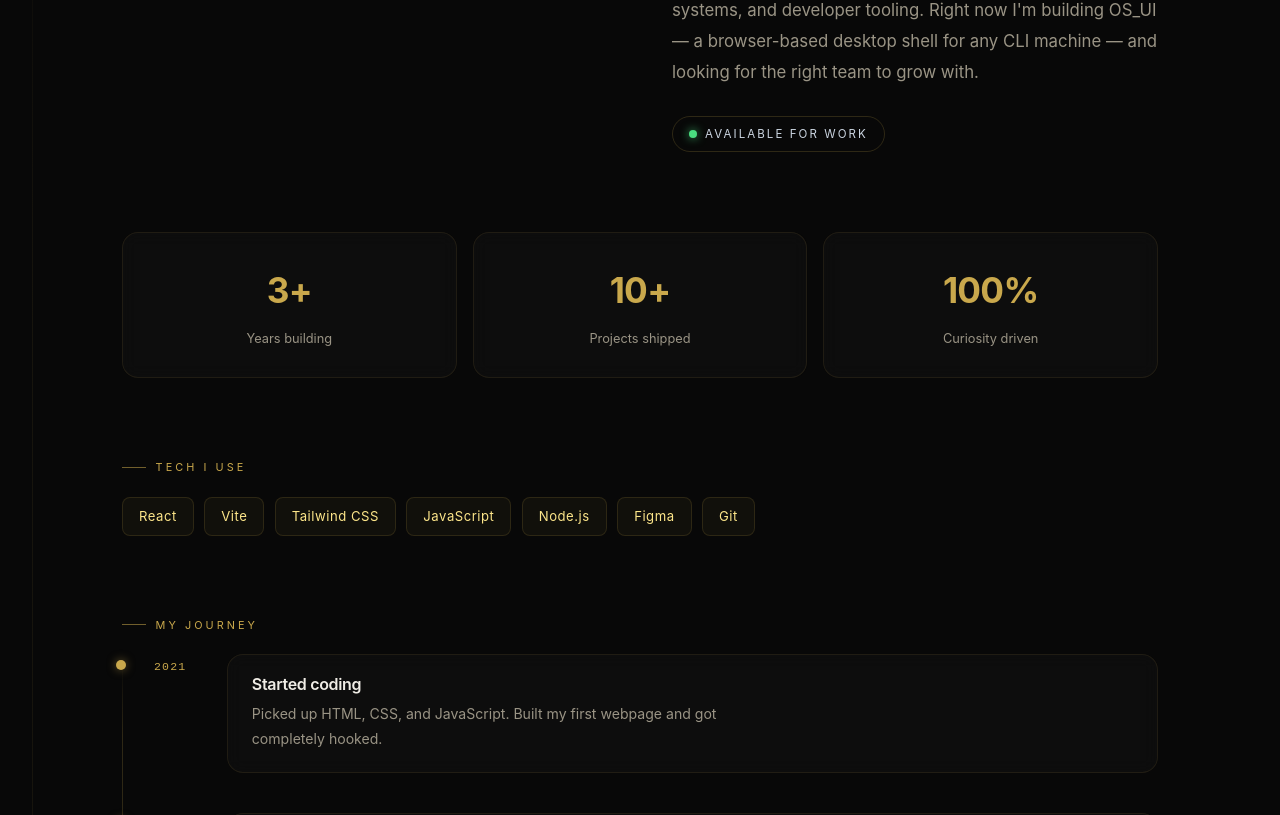
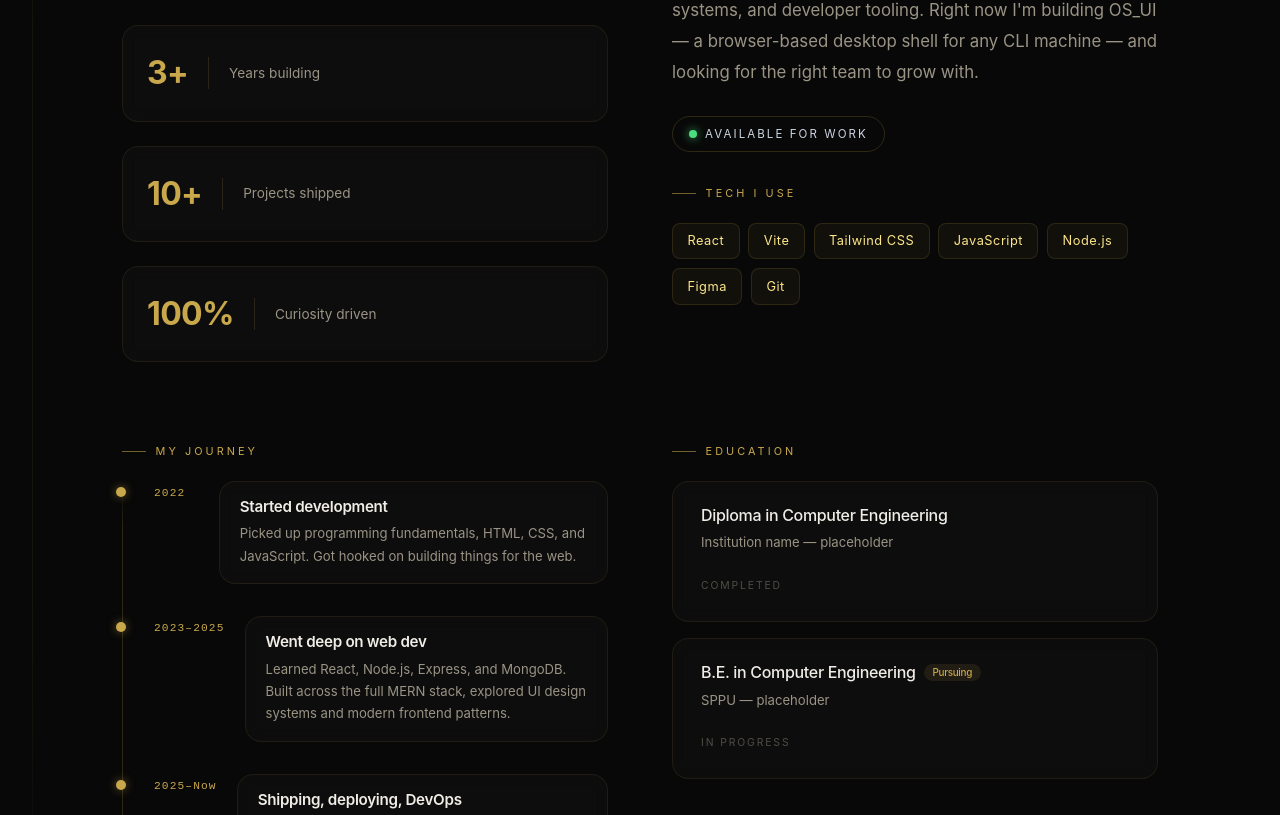
Before and after one commit to Vaibhavcode10/Resume, a React (Vite) app: page / in a window 1280 px wide. Shown: the part 1745-2560 px from the top of the page. Built offline with nearby package versions, Linux system fonts and the light colour scheme.

Commit message:
congarts on learning ci c

```diff
--- a/src/App.css
+++ b/src/App.css
@@ -299,11 +299,11 @@ p {
 
 .skills-viewport {
   width: 100%;
-  margin: 0;
+  margin-top: -12px;
   overflow: hidden;
   container-type: inline-size;
   perspective: 1200px;
-  padding-left: 1.5rem;
+  padding: 12px 0 0 1.5rem;
 }
 
 .skills-track {
@@ -311,11 +311,6 @@ p {
   width: max-content;
   animation: skills-marquee 36s linear infinite;
   will-change: transform;
-}
-
-.skills-viewport:hover .skills-track,
-.skills-viewport:focus-within .skills-track {
-  animation-play-state: paused;
 }
 
 .skills-group {
@@ -445,7 +440,7 @@ p {
 @media (max-width: 520px) {
   .skills-viewport {
     width: 100%;
-    margin: 0;
+    margin-top: -12px;
     padding-left: 1rem;
   }
 
--- a/src/Sections/Bottom.jsx
+++ b/src/Sections/About.jsx
@@ -9,11 +9,9 @@ const STATS = [
 const STACK = ['React', 'Vite', 'Tailwind CSS', 'JavaScript', 'Node.js', 'Figma', 'Git'];
 
 const TIMELINE = [
-  { year: '2021', title: 'Started coding',        desc: 'Picked up HTML, CSS, and JavaScript. Built my first webpage and got completely hooked.' },
-  { year: '2022', title: 'Learned React',          desc: 'Moved into component-driven UI. Started thinking in state, props, and reusable patterns.' },
-  { year: '2023', title: 'Went deeper into UI',    desc: 'Focused on design systems, animations, and making interfaces that actually feel good to use.' },
-  { year: '2024', title: 'Built real projects',    desc: 'Shipped multiple projects — from portfolio tools to OS-like browser dashboards and automation workflows.' },
-  { year: 'Now',  title: 'Final year + freelance', desc: 'Pursuing B.E. in Computer Engineering at SPPU while building products and looking for the right opportunity.' },
+  { year: "2022",      title: 'Started development',       desc: 'Picked up programming fundamentals, HTML, CSS, and JavaScript. Got hooked on building things for the web.' },
+  { year: "2023–2025",  title: 'Went deep on web dev',      desc: 'Learned React, Node.js, Express, and MongoDB. Built across the full MERN stack, explored UI design systems and modern frontend patterns.' },
+  { year: "2025–Now",  title: 'Shipping, deploying, DevOps', desc: 'Moved into building and deploying real projects — CI/CD, cloud deployments, Docker basics, and taking products from idea to live URL.' },
 ];
 
 const EDUCATION = [
@@ -82,14 +80,29 @@ const About = () => (
 
       <Reveal><GoldLabel>About me</GoldLabel></Reveal>
 
-      {/* headline + bio */}
+      {/* headline + stats | bio */}
       <div style={{ display: 'grid', gridTemplateColumns: '1fr 1fr', gap: '4rem', alignItems: 'start', marginBottom: '5rem' }}>
+
+        {/* left — headline then stats stacked */}
+        <div style={{ display: 'flex', flexDirection: 'column', gap: '1.5rem' }}>
           <Reveal delay={0.05}>
             <h2 style={{ fontSize: 'clamp(2rem,4vw,3.2rem)', fontWeight: 600, lineHeight: 1.18, letterSpacing: '-0.02em', color: '#f0ede6', margin: 0 }}>
-            I build things that feel as good as they look.
+              I <span style={{ color: '#c9a84c' }}> build </span>things that feel as good as they look.
             </h2>
           </Reveal>
 
+          {STATS.map((s, i) => (
+            <Reveal key={s.value} delay={0.1 + i * 0.08} direction="left">
+              <GlassCard style={{ display: 'flex', alignItems: 'center', gap: '1.25rem', padding: '1.25rem 1.5rem' }}>
+                <div style={{ fontSize: '2rem', fontWeight: 700, color: '#c9a84c', letterSpacing: '-0.02em', flexShrink: 0 }}>{s.value}</div>
+                <div style={{ width: 1, height: 32, background: 'rgba(201,168,76,0.15)', flexShrink: 0 }} />
+                <div style={{ fontSize: '0.85rem', color: '#9a9485' }}>{s.label}</div>
+              </GlassCard>
+            </Reveal>
+          ))}
+        </div>
+
+        {/* right — bio */}
         <Reveal delay={0.15} direction="right">
           <div>
             <p style={{ fontSize: '1.05rem', lineHeight: 1.85, color: '#9a9485', marginBottom: '1.25rem' }}>
@@ -102,68 +115,62 @@ const About = () => (
               <span style={{ width: 8, height: 8, borderRadius: '50%', background: '#4ade80', boxShadow: '0 0 10px rgba(74,222,128,0.8)', flexShrink: 0 }} />
               Available for work
             </div>
+
+            {/* tech stack */}
+            <div style={{ marginTop: '2rem' }}>
+              <GoldLabel>Tech I use</GoldLabel>
+              <div style={{ display: 'flex', flexWrap: 'wrap', gap: '0.55rem' }}>
+                {STACK.map((tech, i) => (
+                  <span
+                    key={tech}
+                    style={{ border: '1px solid rgba(201,168,76,0.15)', borderRadius: 8, padding: '0.4rem 0.9rem', fontSize: '0.8rem', color: '#fde68a', background: 'rgba(201,168,76,0.05)', letterSpacing: '0.04em', transition: 'border-color 0.2s, background 0.2s', display: 'inline-block', cursor: 'default' }}
+                    onMouseEnter={e => { e.currentTarget.style.borderColor = 'rgba(201,168,76,0.5)'; e.currentTarget.style.background = 'rgba(201,168,76,0.1)'; }}
+                    onMouseLeave={e => { e.currentTarget.style.borderColor = 'rgba(201,168,76,0.15)'; e.currentTarget.style.background = 'rgba(201,168,76,0.05)'; }}
+                  >{tech}</span>
+                ))}
+              </div>
+            </div>
           </div>
         </Reveal>
       </div>
 
-      {/* stats */}
-      <div style={{ display: 'grid', gridTemplateColumns: 'repeat(3,1fr)', gap: '1rem', marginBottom: '5rem' }}>
-        {STATS.map((s, i) => (
-          <Reveal key={s.value} delay={i * 0.08}>
-            <GlassCard style={{ textAlign: 'center' }}>
-              <div style={{ fontSize: '2.2rem', fontWeight: 700, color: '#c9a84c', letterSpacing: '-0.02em' }}>{s.value}</div>
-              <div style={{ fontSize: '0.8rem', color: '#9a9485', marginTop: '0.4rem' }}>{s.label}</div>
-            </GlassCard>
-          </Reveal>
-        ))}
-      </div>
 
-      {/* stack */}
-      <Reveal><GoldLabel>Tech I use</GoldLabel></Reveal>
-      <div style={{ display: 'flex', flexWrap: 'wrap', gap: '0.65rem', marginBottom: '5rem' }}>
-        {STACK.map((tech, i) => (
-          <Reveal key={tech} delay={i * 0.05} direction={i % 2 === 0 ? 'left' : 'right'}>
-            <span
-              style={{ border: '1px solid rgba(201,168,76,0.15)', borderRadius: 8, padding: '0.45rem 1rem', fontSize: '0.82rem', color: '#fde68a', background: 'rgba(201,168,76,0.05)', letterSpacing: '0.04em', transition: 'border-color 0.2s, background 0.2s', display: 'inline-block', cursor: 'default' }}
-              onMouseEnter={e => { e.currentTarget.style.borderColor = 'rgba(201,168,76,0.5)'; e.currentTarget.style.background = 'rgba(201,168,76,0.1)'; }}
-              onMouseLeave={e => { e.currentTarget.style.borderColor = 'rgba(201,168,76,0.15)'; e.currentTarget.style.background = 'rgba(201,168,76,0.05)'; }}
-            >{tech}</span>
-          </Reveal>
-        ))}
-      </div>
+
+      {/* journey + education side by side */}
+      <div style={{ display: 'grid', gridTemplateColumns: '1fr 1fr', gap: '4rem', alignItems: 'start', marginTop: '1rem' }}>
 
         {/* timeline */}
+        <div>
           <Reveal><GoldLabel>My journey</GoldLabel></Reveal>
           <div style={{ position: 'relative', paddingLeft: '2rem' }}>
             <div style={{ position: 'absolute', top: 8, bottom: 8, left: 0, width: 1, background: 'linear-gradient(to bottom, transparent, rgba(201,168,76,0.2) 10%, rgba(201,168,76,0.2) 90%, transparent)' }} />
             {TIMELINE.map((item, i) => (
-          <Reveal key={item.year} delay={i * 0.1} direction={i % 2 === 0 ? 'left' : 'right'}>
-            <div style={{ display: 'flex', gap: '1.75rem', marginBottom: i < TIMELINE.length - 1 ? '2.5rem' : 0, position: 'relative' }}>
+              <Reveal key={item.year} delay={i * 0.08} direction="left">
+                <div style={{ display: 'flex', gap: '1.25rem', marginBottom: i < TIMELINE.length - 1 ? '2rem' : 0, position: 'relative' }}>
                   <div style={{ position: 'absolute', left: '-2.4rem', top: 6, width: 10, height: 10, borderRadius: '50%', background: '#c9a84c', boxShadow: '0 0 10px rgba(201,168,76,0.5)' }} />
-              <div style={{ fontFamily: "'JetBrains Mono','Fira Code',monospace", fontSize: '0.72rem', color: '#c9a84c', letterSpacing: '0.1em', minWidth: '2.8rem', paddingTop: '0.2rem', flexShrink: 0 }}>{item.year}</div>
-              <GlassCard style={{ flex: 1, padding: '1.25rem 1.5rem' }}>
-                <h3 style={{ fontSize: '1rem', fontWeight: 600, color: '#f0ede6', margin: '0 0 0.5rem' }}>{item.title}</h3>
-                <p style={{ fontSize: '0.88rem', color: '#9a9485', lineHeight: 1.75, margin: 0 }}>{item.desc}</p>
+                  <div style={{ fontFamily: "'JetBrains Mono','Fira Code',monospace", fontSize: '0.7rem', color: '#c9a84c', letterSpacing: '0.1em', minWidth: '2.8rem', paddingTop: '0.2rem', flexShrink: 0 }}>{item.year}</div>
+                  <GlassCard style={{ flex: 1, padding: '1rem 1.25rem' }}>
+                    <h3 style={{ fontSize: '0.95rem', fontWeight: 600, color: '#f0ede6', margin: '0 0 0.4rem' }}>{item.title}</h3>
+                    <p style={{ fontSize: '0.82rem', color: '#9a9485', lineHeight: 1.7, margin: 0 }}>{item.desc}</p>
                   </GlassCard>
                 </div>
               </Reveal>
             ))}
           </div>
+        </div>
 
         {/* education */}
-      <div style={{ marginTop: '5rem' }}>
+        <div>
           <Reveal><GoldLabel>Education</GoldLabel></Reveal>
           <div style={{ display: 'flex', flexDirection: 'column', gap: '1rem' }}>
             {EDUCATION.map((edu, i) => (
-            <Reveal key={edu.degree} delay={i * 0.1} direction={i % 2 === 0 ? 'left' : 'right'}>
-              <GlassCard style={{ display: 'flex', justifyContent: 'space-between', alignItems: 'center', flexWrap: 'wrap', gap: '0.75rem' }}>
-                <div>
-                  <h3 style={{ fontSize: '1rem', fontWeight: 500, color: '#f0ede6', margin: '0 0 0.35rem' }}>
+              <Reveal key={edu.degree} delay={i * 0.1} direction="right">
+                <GlassCard style={{ padding: '1.5rem 1.75rem' }}>
+                  <h3 style={{ fontSize: '1rem', fontWeight: 500, color: '#f0ede6', margin: '0 0 0.4rem' }}>
                     {edu.degree}
                     {edu.pursuing && <span style={{ marginLeft: '0.5rem', fontSize: '0.62rem', background: 'rgba(201,168,76,0.1)', color: '#c9a84c', borderRadius: 999, padding: '0.15rem 0.55rem', verticalAlign: 'middle' }}>Pursuing</span>}
                   </h3>
-                  <p style={{ fontSize: '0.82rem', color: '#9a9485', margin: 0 }}>{edu.institution}</p>
-                </div>
+                  <p style={{ fontSize: '0.82rem', color: '#9a9485', margin: '0 0 1rem' }}>{edu.institution}</p>
                   <span style={{ fontSize: '0.65rem', letterSpacing: '0.18em', textTransform: 'uppercase', color: '#504d46' }}>{edu.status}</span>
                 </GlassCard>
               </Reveal>
@@ -172,6 +179,8 @@ const About = () => (
         </div>
 
       </div>
+
+    </div>
   </section>
 );
 
--- a/src/Sections/Manager.jsx
+++ b/src/Sections/Manager.jsx
@@ -2,7 +2,7 @@ import React from 'react';
 import Navbar from './Navbar';
 import Home from './Home';
 import Skills from './skills';
-import Bottom from './Bottom';
+import About from './About';
 
 const Manager = () => {
   return (
@@ -10,7 +10,7 @@ const Manager = () => {
       <Navbar />
       <Home />
       <Skills />
-      <Bottom />
+      <About />
     </div>
   );
 };
```
Lines whose indentation alone changed are shown as unchanged.
